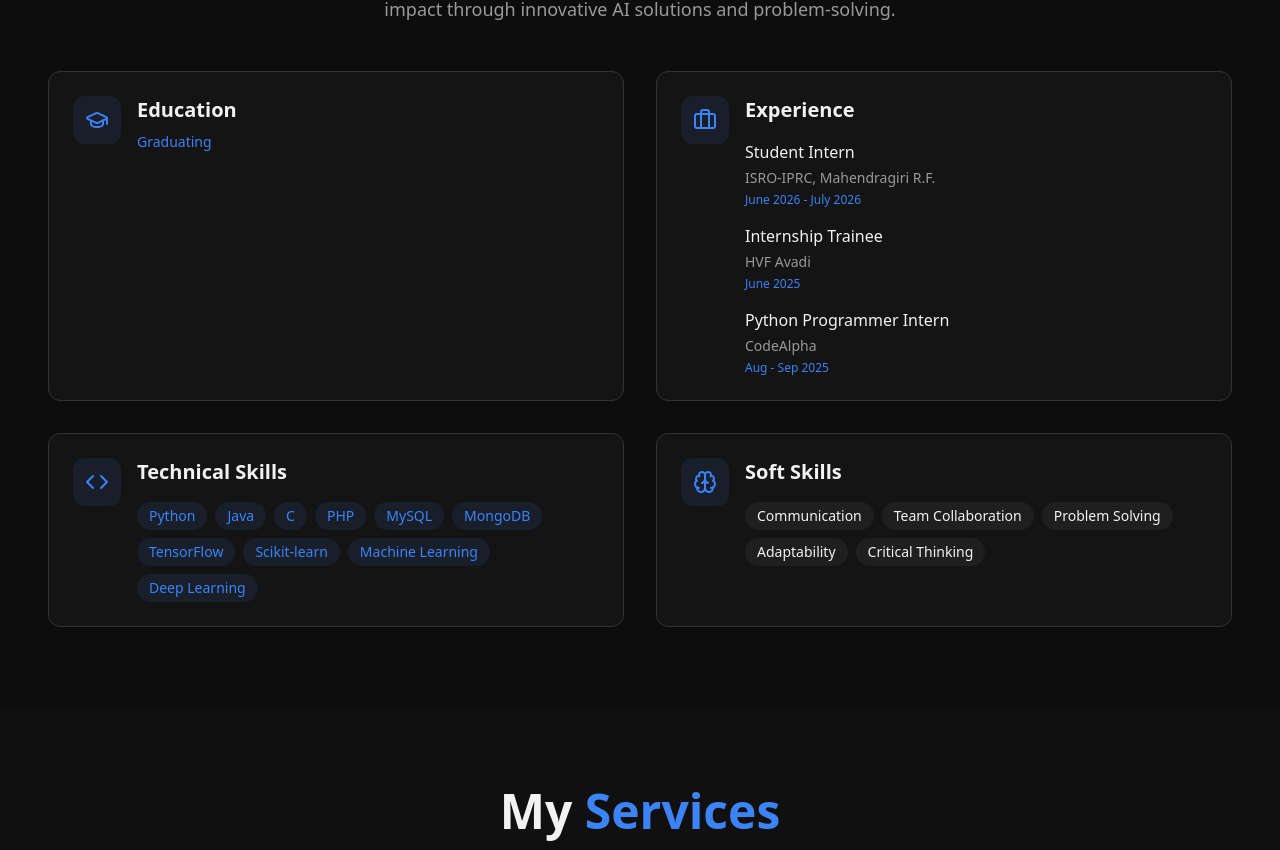
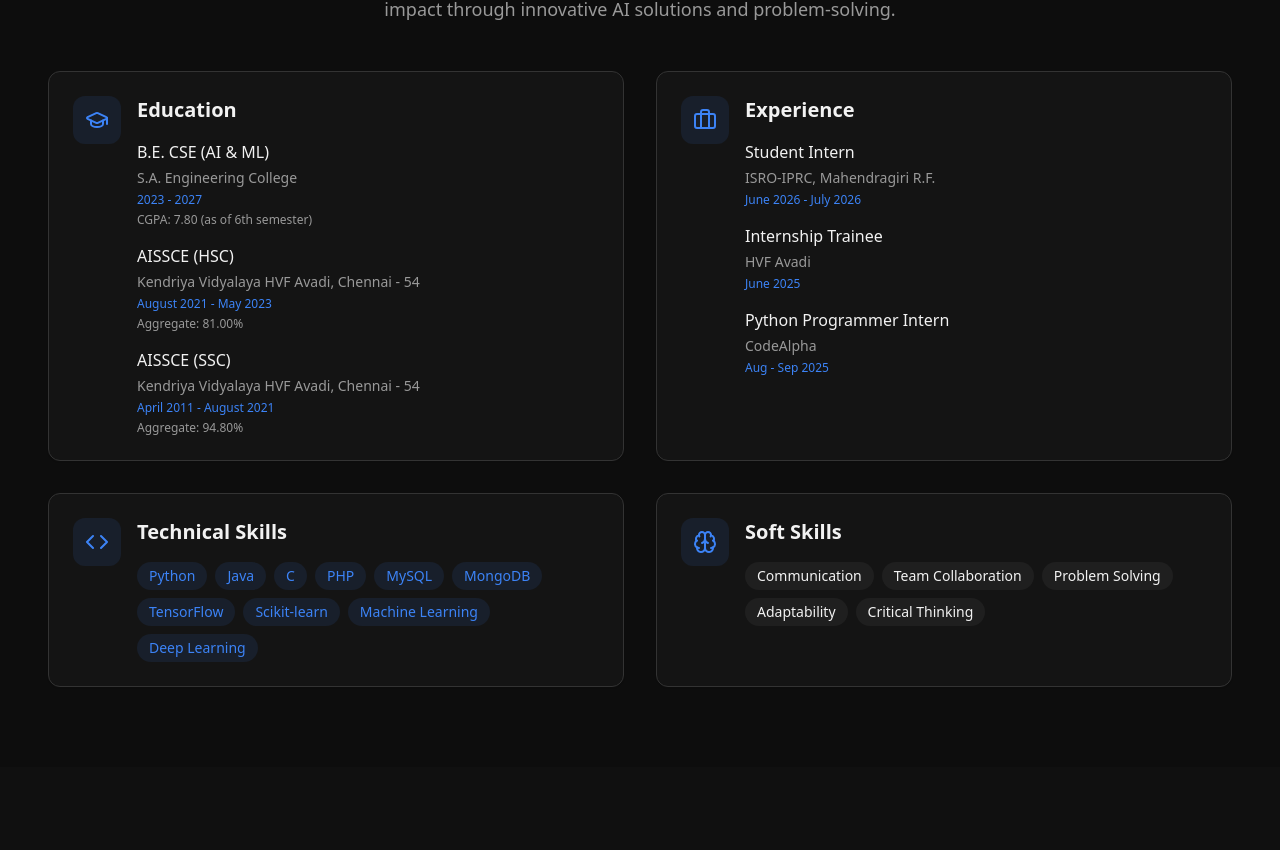
Before and after one commit to msdhanussh12/project-dhanussh, a React (Vite) app: page / in a window 1280 px wide. Shown: the part 977-1827 px from the top of the page. Built offline with nearby package versions, Linux system fonts and the light colour scheme; the HTML template or start-up script is replaced by a standard one.

Commit message:
Changes
Co-authored-by: msdhanussh12 <214885372+msdhanussh12@users.noreply.github.com>

```diff
--- a/src/components/About.tsx
+++ b/src/components/About.tsx
@@ -86,11 +86,16 @@ const About = () => {
                 <GraduationCap className="w-6 h-6" />
               </div>
               <div className="flex-1">
-                <h3 className="text-xl font-semibold mb-2">Education</h3>
-                <div className="space-y-1">
-                  <p className="font-medium text-foreground">{education.degree}</p>
-                  <p className="text-muted-foreground">{education.institution}</p>
-                  <p className="text-sm text-primary">Graduating {education.year}</p>
+                <h3 className="text-xl font-semibold mb-4">Education</h3>
+                <div className="space-y-4">
+                  {education.map((edu, index) => (
+                    <div key={index} className="space-y-1">
+                      <p className="font-medium text-foreground">{edu.degree}</p>
+                      <p className="text-sm text-muted-foreground">{edu.institution}</p>
+                      <p className="text-xs text-primary">{edu.period}</p>
+                      <p className="text-xs text-muted-foreground">{edu.grade}</p>
+                    </div>
+                  ))}
                 </div>
               </div>
             </div>
```
